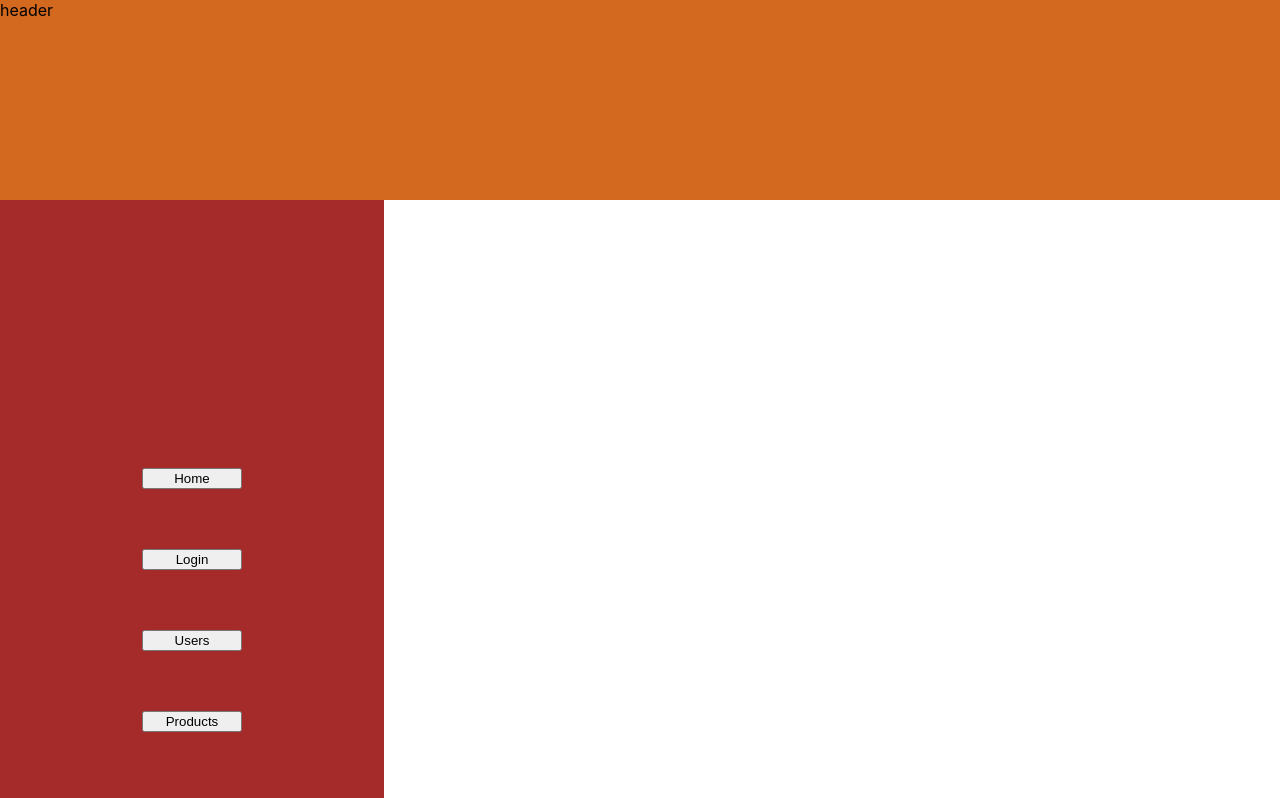
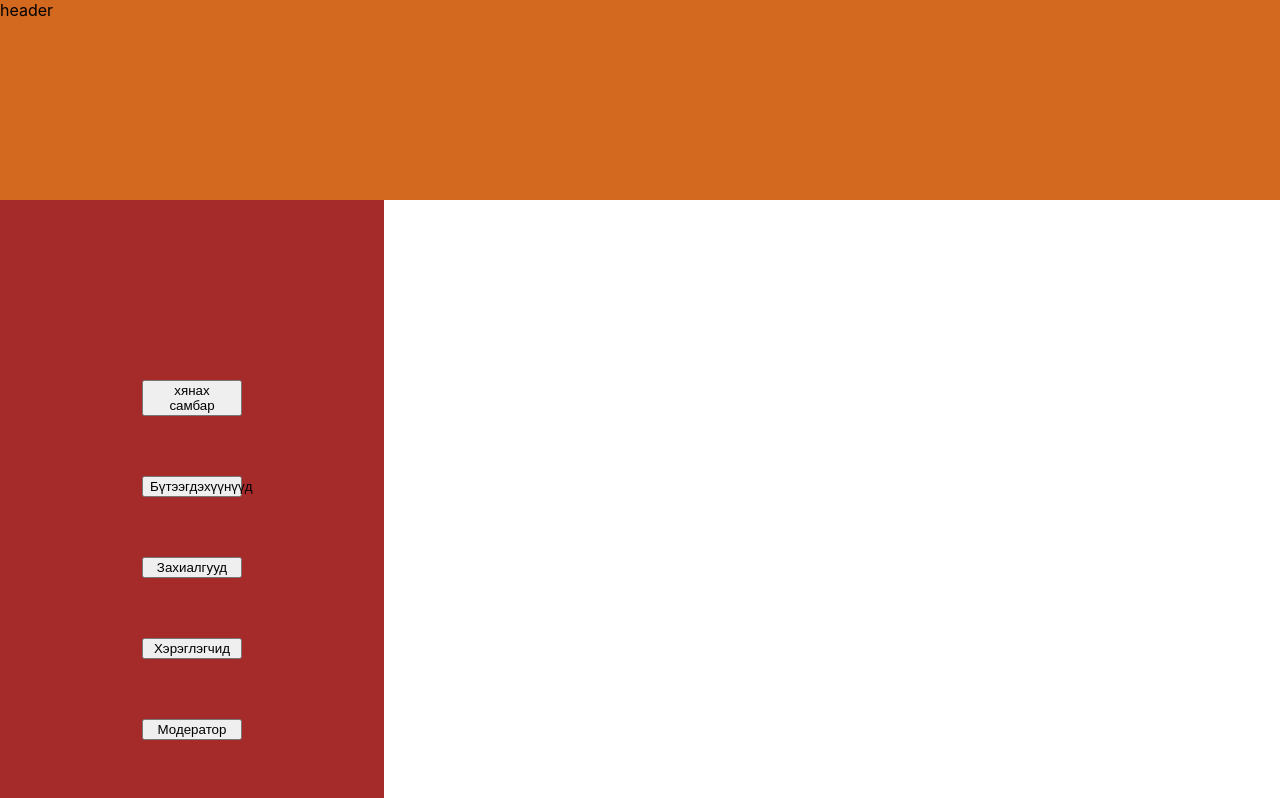
Before and after one commit to sharawaa/Dash-Board, a React (Create React App) app: page /orders in a window 1280 px wide. Shown: the top 798 px of the page. Built offline with nearby package versions, Linux system fonts and the light colour scheme.

Commit message:
18nii ugluuu

```diff
--- a/src/App.js
+++ b/src/App.js
@@ -2,13 +2,16 @@ import "./App.css";
 import { Route, Routes } from "react-router-dom";
 
 import Home from "./pages/Home";
-import Login from "./pages/Login";
+
 import Header from "./components/Header";
 
 import Footer from "./components/Footer"
 import SlideMenu from "./components/SlideMenu";
 import Products from "./pages/Products";
 import Users from "./pages/Users";
+import Orders from "./pages/Orders";
+import Moderator from "./pages/Moderator";
+import Settings from "./pages/Settings";
 
 
 function App() {
@@ -21,9 +24,12 @@ function App() {
 
           <Routes>
             <Route  path="/" element={<Home />} />
-            <Route path="/products" element={<Products />}/>
-            <Route path="/login" element={<Login />} />
-            <Route path="/users" element={<Users />}/>
+            <Route path="/Бүтээгдэхүүнүүд" element={<Products />}/>
+            <Route path="/Захиалгуудs" element={<Orders />} />
+            <Route path="/Хэрэглэгчид" element={<Users />}/>
+            <Route  path="/Модератор" element={<Moderator />} />
+            <Route  path="/Тохиргоо" element={<Settings />} />
+
           </Routes>
 
         </div>
--- a/src/components/SlideMenu.jsx
+++ b/src/components/SlideMenu.jsx
@@ -9,9 +9,13 @@ export default function SlideMenu() {
     const navigate = useNavigate();
 
   return <div className="slidemenu">
-    <button  onClick={()=>{navigate("/")}}>Home</button>
-    <button onClick={()=>{navigate("/login")}}>Login</button>
-    <button onClick={()=>{navigate("/users")}}>Users</button>
-    <button onClick={()=>{navigate("/products")}}>Products</button>
+    <button  onClick={()=>{navigate("/")}}>хянах самбар</button>
+    <button onClick={()=>{navigate("/Бүтээгдэхүүнүүд")}}>Бүтээгдэхүүнүүд</button>
+    <button onClick={()=>{navigate("/Захиалгууд")}}>Захиалгууд</button>
+    <button onClick={()=>{navigate("/Хэрэглэгчид")}}>Хэрэглэгчид</button>
+    <button onClick={()=>{navigate("/Модератор")}}>Модератор</button>
+    <button onClick={()=>{navigate("/Тохиргоо")}}>Тохиргоо</button>
+
   </div>;
+
 }
--- a/src/pages/Login.jsx
+++ /dev/null
@@ -1,6 +0,0 @@
-import React from "react";
-import "../styles/login.css"
-
-export default function Login() {
-  return <div className="login">Login</div>;
-}
--- /dev/null
+++ b/src/pages/Moderator.jsx
@@ -0,0 +1,9 @@
+import "../styles/moderator.css"
+
+export default function Moderator(){
+    return(
+        <>
+        Moderator
+        </>
+    )
+}
--- /dev/null
+++ b/src/pages/Orders.jsx
@@ -0,0 +1,6 @@
+import React from "react";
+import "../styles/login.css"
+
+export default function Orders() {
+  return <div className="login">Order</div>;
+}
--- a/src/pages/Products.jsx
+++ b/src/pages/Products.jsx
@@ -2,5 +2,5 @@ import React from "react";
 import "../styles/products.css"
 
 export default function Products() {
-  return <div className="products">Products</div>;
+  return <div className="products">Бүтээгдэхүүнүүд</div>;
 }
--- /dev/null
+++ b/src/pages/Settings.jsx
@@ -0,0 +1,9 @@
+import "../styles/settings.css"
+
+export default function Settings(){
+    return(
+        <>
+        Settings
+        </>
+    )
+}
--- a/src/pages/Users.jsx
+++ b/src/pages/Users.jsx
@@ -2,5 +2,5 @@ import React from "react";
 import "../styles/users.css"
 
 export default function Users() {
-  return <div className="users">users</div>;
+  return <div className="users">Хэрэглэгчид</div>;
 }
```
Also changed, not shown: public/Group 9 (1).png (added), src/styles/moderator.css (added), src/styles/settings.css (added).
